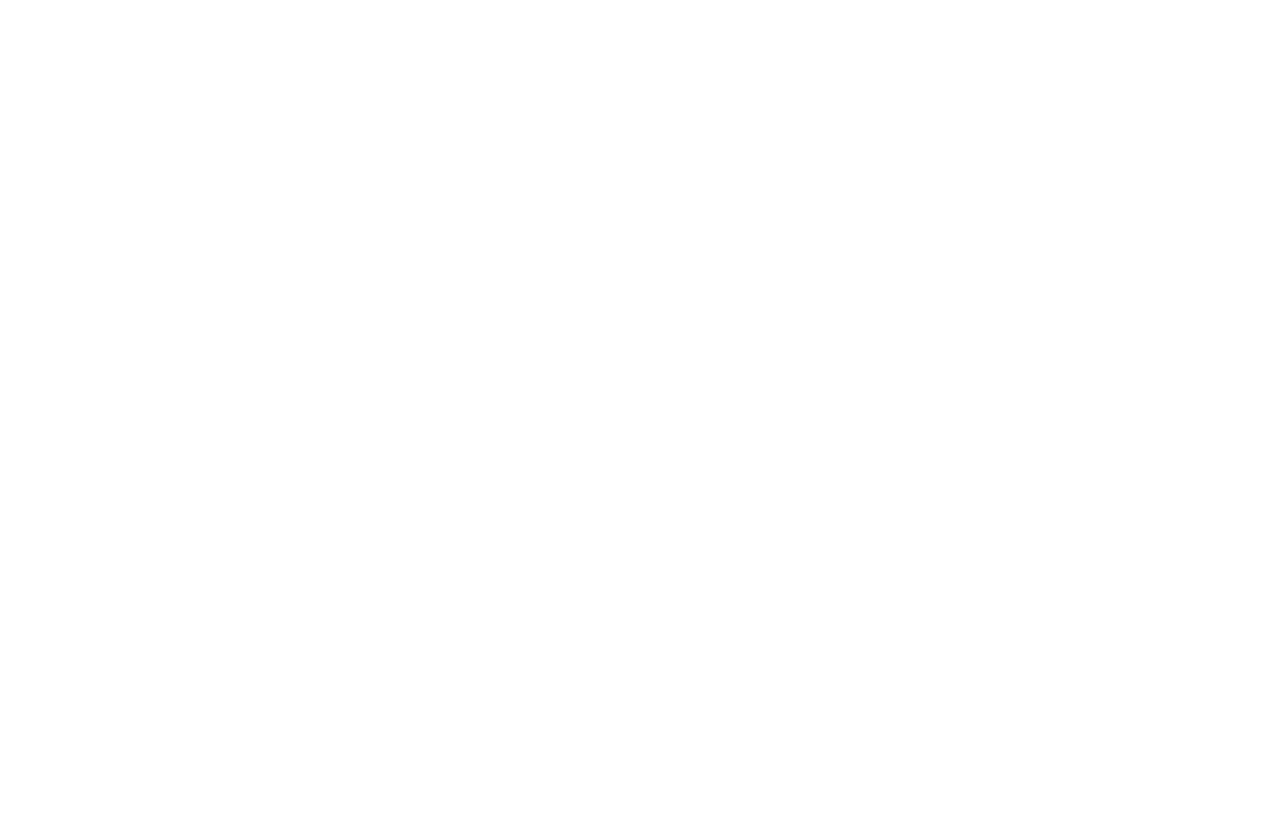
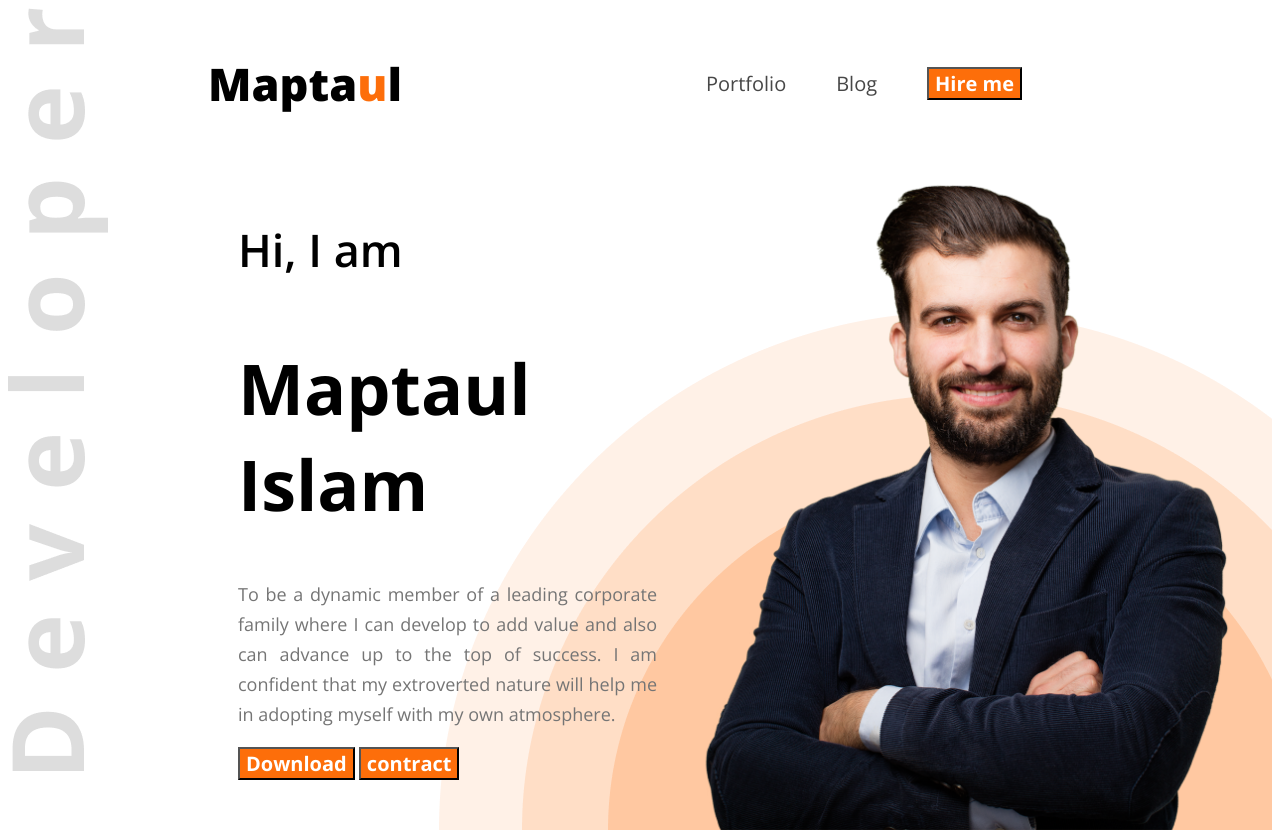
Before and after one commit to Maptaul/web-dev-portpolio, a plain HTML site: page index.html in a window 1280 px wide. Before the commit the page ends 800 px from the top, so only its background shows below. Drawn offline with nearby package versions, Linux system fonts and the light colour scheme.

Commit message:
primary CV

```diff
--- /dev/null
+++ b/Style/style.css
@@ -0,0 +1,92 @@
+.open-sans-normal {
+    font-family: "Open Sans", sans-serif;
+    font-optical-sizing: auto;
+    font-style: normal;
+    font-variation-settings:
+      "wdth" 100;
+  }
+
+/* shared style */
+.text-primary{
+    color: rgb(253, 110, 10);
+}
+.dark-2{
+    color: #474747
+}
+
+.btn-primary{
+   background-color: #FD6E0A;
+   color: rgb(255, 255, 255);
+    font-family: Open Sans;
+    font-size: 20px;
+    font-weight: 700;
+    line-height: 27px;
+    letter-spacing: 0%;
+    text-align: left;
+}
+
+/* header */
+.header{
+    background-image: url(../images/developer.png), url(../images/header_bg.png);
+    background-repeat: no-repeat;
+    background-position: top left, bottom right;
+}
+
+/* nav style */
+
+nav{
+    display: flex;
+    align-items: center;
+    justify-content: space-between;
+    margin: 0px 200px;
+}
+
+nav ul{
+    display: flex;
+    align-items: center;
+}
+.nav-title{
+    font-weight: 800;
+    font-size: 45px;
+}
+nav ul li{
+    list-style: none;
+    margin-right: 50px;
+}
+nav li a{
+    text-decoration: none;
+    font-size: 20px;
+
+}
+
+/* banner stylees */
+
+.banner{
+    display: flex;
+    justify-content: space-between;
+    margin: 0 35px 0 230px;
+}
+.banner-content{
+    max-width: 580px;
+}
+.banner-greetings{
+    font-size: 45px;
+    font-weight: 600;
+
+}
+.banner-tittle{
+    font-size: 70px;
+    font-weight: 700;
+}
+.banner-profile-pic{
+    width: 580px;
+}
+.banner-description{
+    color: rgb(117, 117, 117);
+    font-family: Open Sans;
+    font-size: 18px;
+    font-weight: 400;
+    line-height: 30px;
+    letter-spacing: 0%;
+    text-align: justify;
+}
--- a/index.html
+++ b/index.html
@@ -3,11 +3,32 @@
 <head>
     <meta charset="UTF-8">
     <meta name="viewport" content="width=device-width, initial-scale=1.0">
+    <link rel="preconnect" href="https://fonts.googleapis.com">
+    <link rel="preconnect" href="https://fonts.gstatic.com" crossorigin>
+    <link href="https://fonts.googleapis.com/css2?family=Open+Sans:ital,wght@0,300..800;1,300..800&display=swap" rel="stylesheet">
+    <link rel="stylesheet" href="Style/style.css">
     <title>Web Developer Portfolio</title>
 </head>
-<body>
-    <header>
-
+<body class="open-sans-normal">
+    <header class="header">
+        <nav>
+            <h3 class="nav-title"> Mapta<span class="text-primary">u</span>l</h3>
+            <ul>
+                <li><a class="dark-2" href=""> Portfolio</a></li>
+                <li><a class="dark-2" href=""> Blog </a></li>
+                <li><a href=""> <button class="btn-primary"> Hire me</button></a></li>
+            </ul>
+        </nav>
+        <div class="banner">
+        <div class="banner-content">
+        <h4 class="banner-greetings"> Hi, I am </h4>
+        <h1 class="banner-tittle"> Maptaul Islam </h1>
+        <p class="banner-description"> To be a dynamic member of a leading corporate family where I can develop to add value and also can advance up to the top of success. I am confident that my extroverted nature will help me in adopting myself with my own atmosphere.</p>
+        <button class="btn-primary"> Download </button>
+        <button class="btn-primary"> contract </button>
+        </div>
+        <img class="banner-profile-pic" src="images/hardy.png" alt="">
+        </div>
     </header>
     <main>
 
```
Also changed, not shown: images/A.jpg (added).
